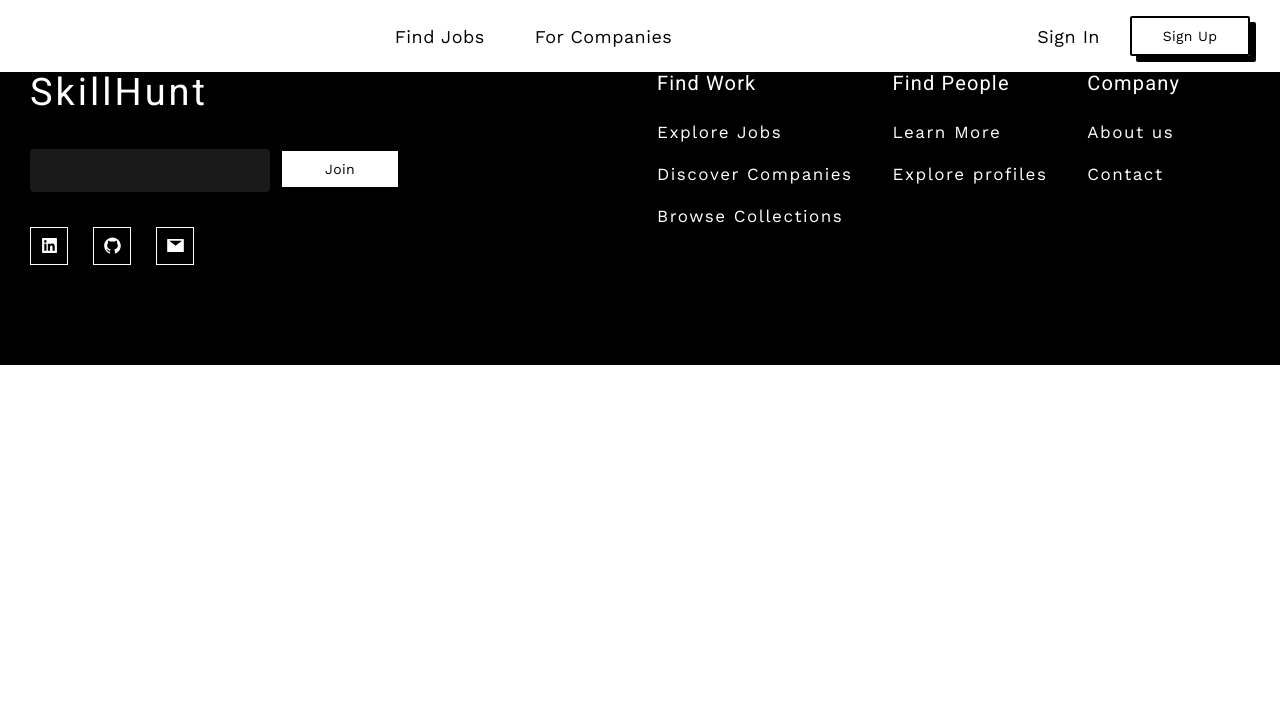
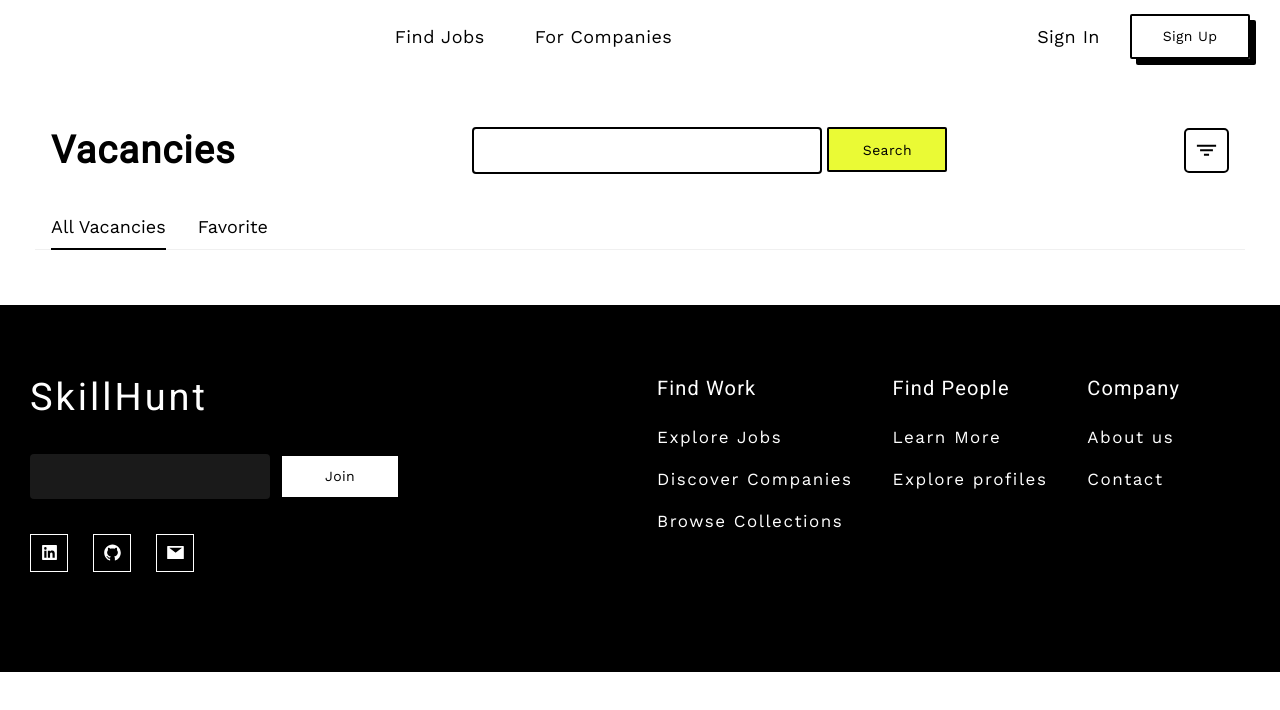
Before and after one commit to midas-png/SkillHunt, a React (Create React App) app in the folder client/: page /vacancies in a window 1280 px wide. Shown: the top 710 px of the page. Built offline with nearby package versions, Linux system fonts and the light colour scheme.

Commit message:
vacancies search component added

```diff
--- /dev/null
+++ b/client/src/components/VacanciesHead/Menu/index.tsx
@@ -0,0 +1,32 @@
+import { useState, FC } from 'react';
+import type { MenuProps } from 'antd';
+import { MenuComponent as Menu } from './styles';
+
+const items: MenuProps['items'] = [
+  {
+    label: 'All Vacancies',
+    key: 'all',
+  },
+  {
+    label: 'Favorite',
+    key: 'favorite',
+  },
+];
+
+export const VacanciesMenu: FC = () => {
+  const [current, setCurrent] = useState('all');
+
+  const onClick: MenuProps['onClick'] = (e) => {
+    setCurrent(e.key);
+  };
+
+  return (
+    <Menu
+      onClick={onClick}
+      selectedKeys={[current]}
+      mode='horizontal'
+      style={{ width: '100%' }}
+      items={items}
+    />
+  );
+};
--- /dev/null
+++ b/client/src/components/VacanciesHead/Menu/styles.ts
@@ -0,0 +1,22 @@
+import styled from 'styled-components';
+import { Menu } from 'antd';
+
+export const MenuComponent = styled(Menu)`
+  .ant-menu-item {
+    font-size: 18px;
+    color: ${(props) => props.theme.palette.secondary};
+  }
+  .ant-menu-item::after {
+    border-bottom: 2px solid ${(props) => props.theme.palette.secondary};
+  }
+  .ant-menu-overflow-item.ant-menu-item-selected.ant-menu-item-only-child,
+  .ant-menu-overflow-item.ant-menu-item.ant-menu-item-only-child:hover,
+  .ant-menu-overflow-item.ant-menu-item-selected.ant-menu-item-only-child:after,
+  .ant-menu-overflow-item.ant-menu-item-active.ant-menu-item-only-child:after {
+    color: ${(props) => props.theme.palette.secondary};
+    border-bottom-color: ${(props) => props.theme.palette.secondary};
+  }
+  .ant-menu-horizontal:not(.ant-menu-dark) > .ant-menu-item-selected {
+    border-bottom: 2px solid ${(props) => props.theme.palette.secondary};
+  }
+`;
--- /dev/null
+++ b/client/src/components/VacanciesHead/index.tsx
@@ -0,0 +1,34 @@
+import { IoFilterSharp } from 'react-icons/io5';
+import {
+  VacanciesHeadWrapper,
+  VacanciesSearchWrapper,
+  VacanciesTypesWrapper,
+  SearchWrapper,
+  VacanciesFiltersWrapper,
+} from './styles';
+import { VacanciesMenu } from './Menu';
+import { Button, Textfield, Title } from 'ui';
+
+export const VacanciesHead = () => {
+  return (
+    <VacanciesHeadWrapper>
+      <VacanciesSearchWrapper>
+        <Title variant='h2' weight='bold'>
+          Vacancies
+        </Title>
+        <SearchWrapper>
+          <Textfield extent='large' />
+          <Button disableShadow size='medium' variant='tertiary'>
+            Search
+          </Button>
+        </SearchWrapper>
+        <VacanciesFiltersWrapper>
+          <IoFilterSharp />
+        </VacanciesFiltersWrapper>
+      </VacanciesSearchWrapper>
+      <VacanciesTypesWrapper>
+        <VacanciesMenu />
+      </VacanciesTypesWrapper>
+    </VacanciesHeadWrapper>
+  );
+};
--- /dev/null
+++ b/client/src/components/VacanciesHead/styles.ts
@@ -0,0 +1,46 @@
+import styled from 'styled-components';
+
+export const VacanciesHeadWrapper = styled.div`
+  display: flex;
+  flex-direction: column;
+  gap: 30px;
+  padding: 55px 35px;
+  margin-top: 72px;
+`;
+
+export const VacanciesSearchWrapper = styled.div`
+  display: flex;
+  justify-content: space-between;
+  align-items: center;
+  flex-wrap: wrap;
+  gap: 20px;
+  padding: 0 16px;
+`;
+
+export const VacanciesTypesWrapper = styled.div`
+  display: flex;
+  gap: 15px;
+  width: 100%;
+`;
+
+export const SearchWrapper = styled.div`
+  display: flex;
+  flex-wrap: wrap;
+  gap: 5px;
+`;
+
+export const VacanciesFiltersWrapper = styled.div`
+  display: flex;
+  justify-content: center;
+  align-items: center;
+  border: ${({ theme }) => `2px solid ${theme.palette.secondary}`};
+  height: 45px;
+  width: 45px;
+  border-radius: 5px;
+  cursor: pointer;
+
+  svg {
+    height: 50%;
+    width: 100%;
+  }
+`;
--- a/client/src/components/index.ts
+++ b/client/src/components/index.ts
@@ -7,3 +7,4 @@
 export { FAQs } from './FAQs';
 export { JoinBanner } from './JoinBanner';
 export { EntryModal } from './EntryModal';
+export { VacanciesHead } from './VacanciesHead';
--- a/client/src/pages/AppRouter.tsx
+++ b/client/src/pages/AppRouter.tsx
@@ -1,5 +1,6 @@
 import { Route, Routes } from 'react-router-dom';
 import { Home } from './Home';
+import { Vacancies } from './Vacancies';
 import { PrivateRoute } from 'features';
 
 export const AppRouter = () => {
@@ -8,6 +9,7 @@
       <Route element={<PrivateRoute />}>
         <Route path='/' element={<Home />} />
       </Route>
+      <Route path='/vacancies' element={<Vacancies />} />
     </Routes>
   );
 };
--- a/client/src/pages/Home.tsx
+++ b/client/src/pages/Home.tsx
@@ -1,3 +1,4 @@
+import { FC } from 'react';
 import {
   Hero,
   Benefits,
@@ -8,7 +9,7 @@
   FAQs,
 } from 'components';
 
-export const Home = () => (
+export const Home: FC = () => (
   <>
     <Hero />
     <Benefits />
--- /dev/null
+++ b/client/src/pages/Vacancies.tsx
@@ -0,0 +1,8 @@
+import { FC } from 'react';
+import { VacanciesHead } from 'components';
+
+export const Vacancies: FC = () => (
+  <>
+    <VacanciesHead />
+  </>
+);
--- a/client/src/ui/button/styles.tsx
+++ b/client/src/ui/button/styles.tsx
@@ -79,7 +79,7 @@
     padding: 6px 12px;
   `,
   medium: css`
-    height: 40px;
+    height: 45px;
     min-width: 120px;
     padding: 0 15px;
     font-size: 14px;
--- a/client/src/ui/textfield/props.ts
+++ b/client/src/ui/textfield/props.ts
@@ -2,11 +2,13 @@
 import { ChangeEvent, InputHTMLAttributes } from 'react';
 
 type Variant = 'primary' | 'secondary';
+type Size = 'medium' | 'large' | 'full';
 
 export interface IProps extends InputHTMLAttributes<HTMLInputElement> {
   defaultValue?: string | number | readonly string[] | undefined;
   variant?: Variant;
   type?: string;
+  extent?: Size;
   error?: string;
   placeholder?: string;
   onChange?: (e: ChangeEvent<HTMLInputElement>) => void;
--- a/client/src/ui/textfield/styles.ts
+++ b/client/src/ui/textfield/styles.ts
@@ -13,12 +13,26 @@
   `,
 };
 
+const extentMap = {
+  medium: css`
+    height: 100%;
+    width: 250px;
+  `,
+  large: css`
+    height: 100%;
+    width: 350px;
+  `,
+  full: css`
+    height: 100%;
+    width: 100%;
+  `,
+};
+
 export const ComponentWrapper = styled.div`
   display: flex;
   flex-direction: column;
   gap: 5px;
   height: 100%;
-  width: 100%;
 `;
 
 export const TextfieldComponent = styled.input<IProps>`
@@ -29,6 +43,7 @@
   padding: 10px 5px;
   outline: none;
   ${({ variant = 'primary' }) => variantMap[variant]}
+  ${({ extent = 'full' }) => extentMap[extent]}
   ${({ error }) =>
     error &&
     `
```
